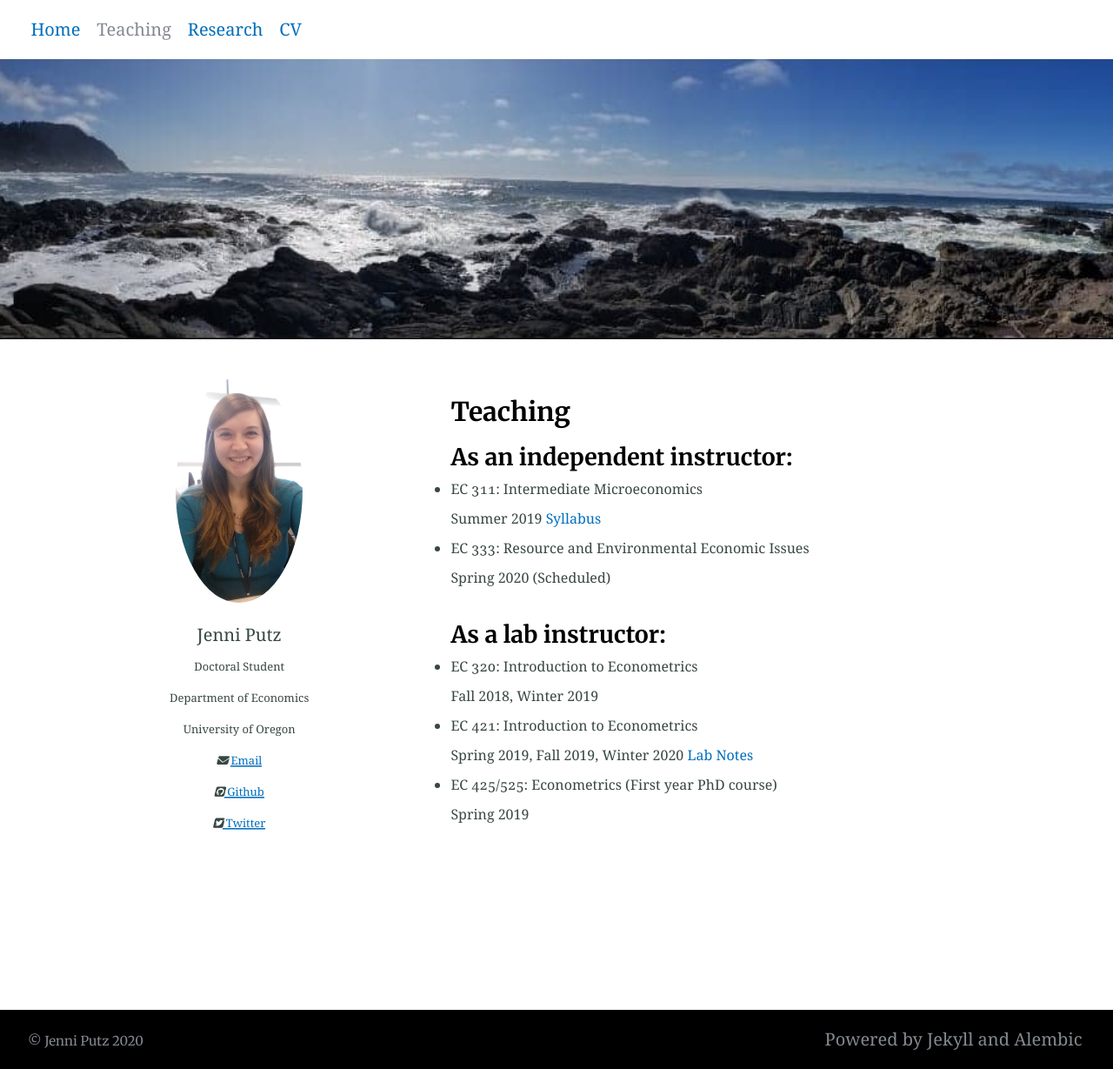
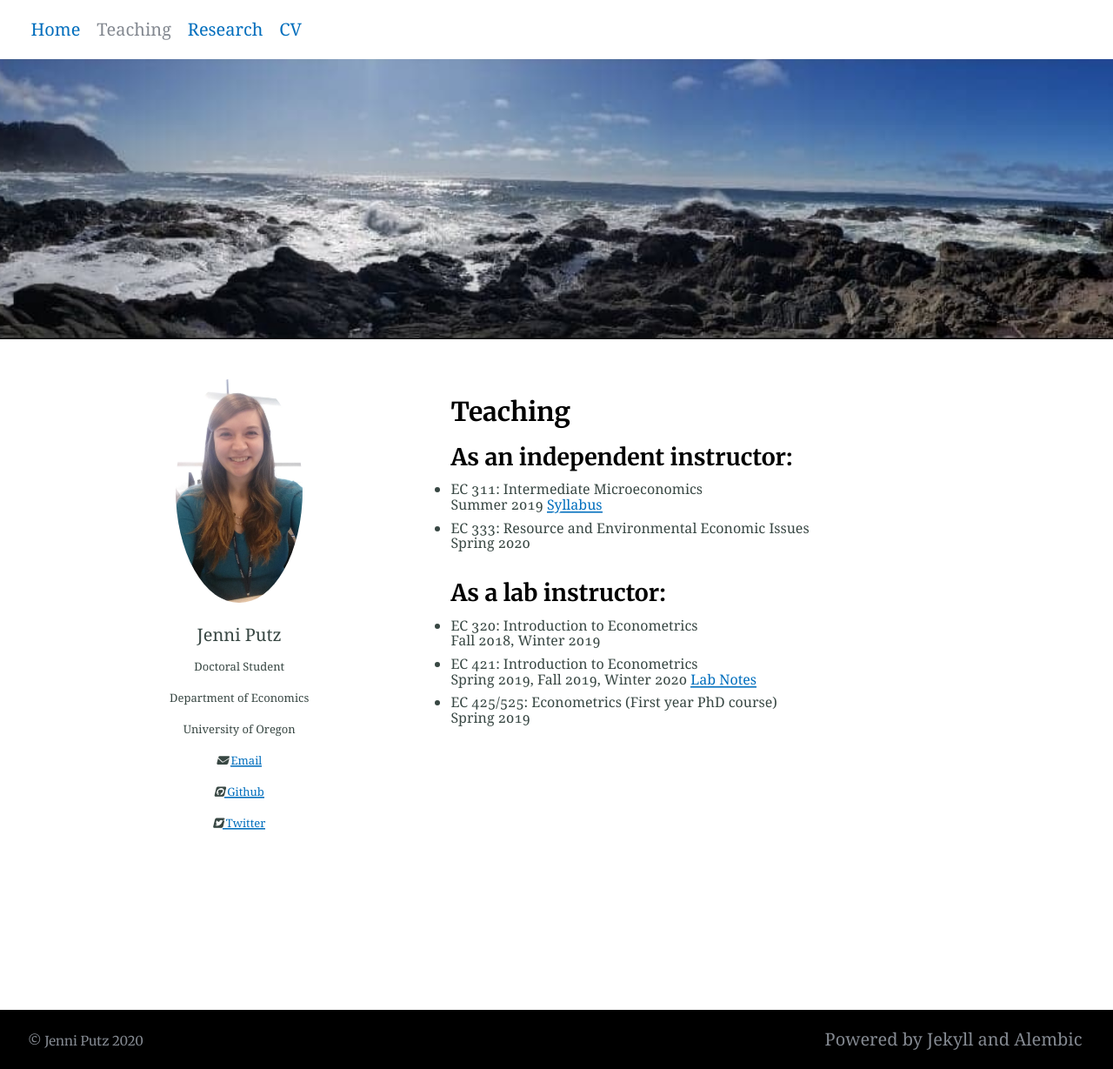
Before and after one commit to jenni-putz/1jenni-putz.github.io, a Jekyll site: the page built from teaching.md, in a window 1280 px wide. Shown: the whole page at 87% size. Built offline with Jekyll 4.4.1, drawn with Linux system fonts in a browser that asks for light colours; nearby versions of some CDN libraries; our own code applies the rules of GitHub Pages for plain Markdown files.

Commit message:
Update teaching.md

```diff
--- a/teaching.md
+++ b/teaching.md
@@ -65,19 +65,19 @@ button {
   <h3> Teaching </h3>
   <h4>As an independent instructor: </h4>
     <font size="3"><ul>
-    <li> EC 311: Intermediate Microeconomics </li>
-    Summer 2019 <a href="/EC311Syllabus.pdf">Syllabus</a>
-    <li> EC 333: Resource and Environmental Economic Issues </li>
-    Spring 2020 (Scheduled)
+    <li> <p style="line-height:110%"> EC 311: Intermediate Microeconomics <br>
+	    Summer 2019 <a href="/EC311Syllabus.pdf">Syllabus</a></p></li>
+    <li><p style="line-height:110%"> EC 333: Resource and Environmental Economic Issues <br>
+	    Spring 2020</p></li>
     </ul></font>
     <h4> As a lab instructor: </h4>
     <font size="3"><ul>
-    <li> EC 320: Introduction to Econometrics </li>
-    Fall 2018, Winter 2019
-    <li> EC 421: Introduction to Econometrics </li>
-    Spring 2019, Fall 2019, Winter 2020 <a href="https://jenniputz.com/EC421_W20_Lab/">Lab Notes</a>
-    <li> EC 425/525: Econometrics (First year PhD course) </li>
-    Spring 2019
+    <li> <p style="line-height:110%"> EC 320: Introduction to Econometrics <br>
+	    Fall 2018, Winter 2019 </p></li>
+    <li><p style="line-height:110%"> EC 421: Introduction to Econometrics <br>
+    Spring 2019, Fall 2019, Winter 2020 <a href="https://jenniputz.com/EC421_W20_Lab/">Lab Notes</a></p></li>
+    <li> <p style="line-height:110%">EC 425/525: Econometrics (First year PhD course) <br>
+	    Spring 2019</p></li>
     </ul></font>
   </div>
 </div>
```
